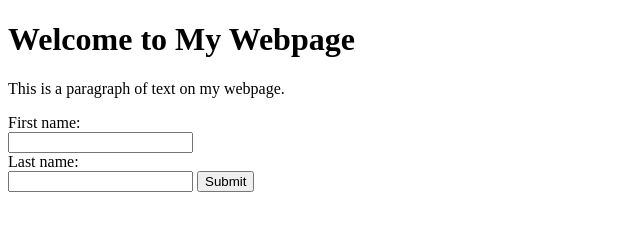
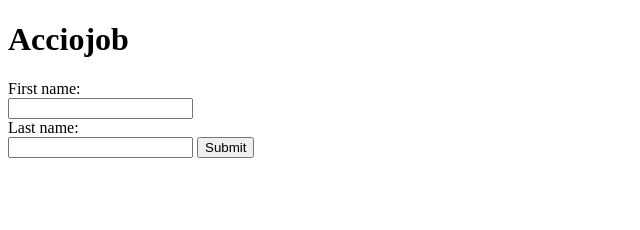
Before and after one commit to acciojob/Headline-With-The-H2-Element-Khushbooji88, a website: page main.html in a window 1280 px wide. Shown: the whole page, without its empty margins (0-640 px from the left). Drawn offline with Linux system fonts and the light colour scheme.

Commit message:
created a submission

```diff
--- a/main.html
+++ b/main.html
@@ -6,8 +6,8 @@
 </head>
 <body>
    <!-- Content of the page goes here -->
-	<h1>Welcome to My Webpage</h1>
-	<p>This is a paragraph of text on my webpage.</p>
+	<h1>Acciojob</h1>
+
 </body>
 </html>
 <form action="/submit_page" method="post">
```
